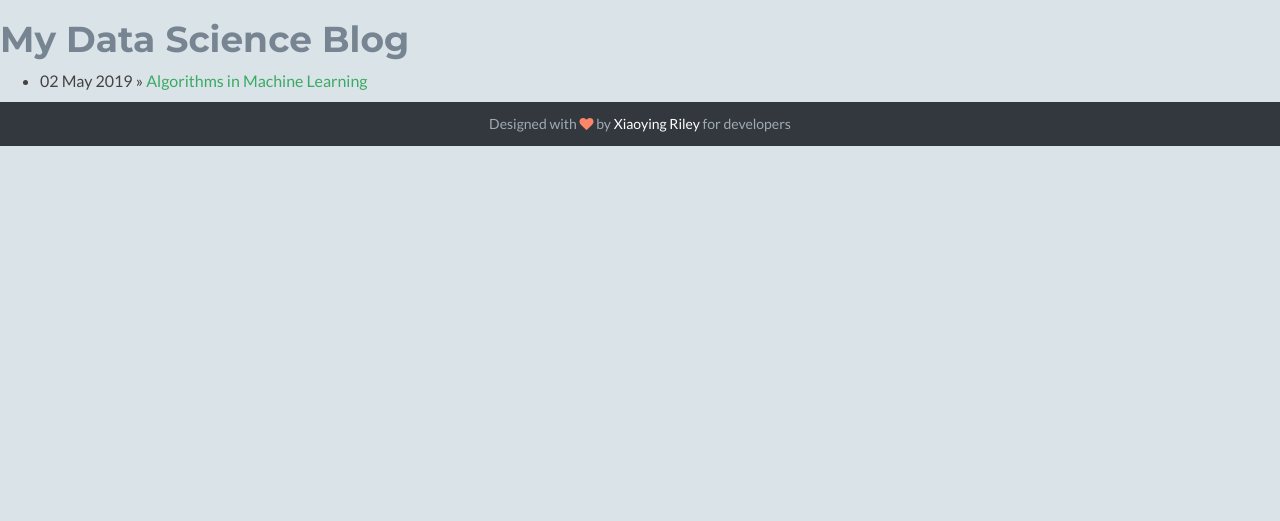
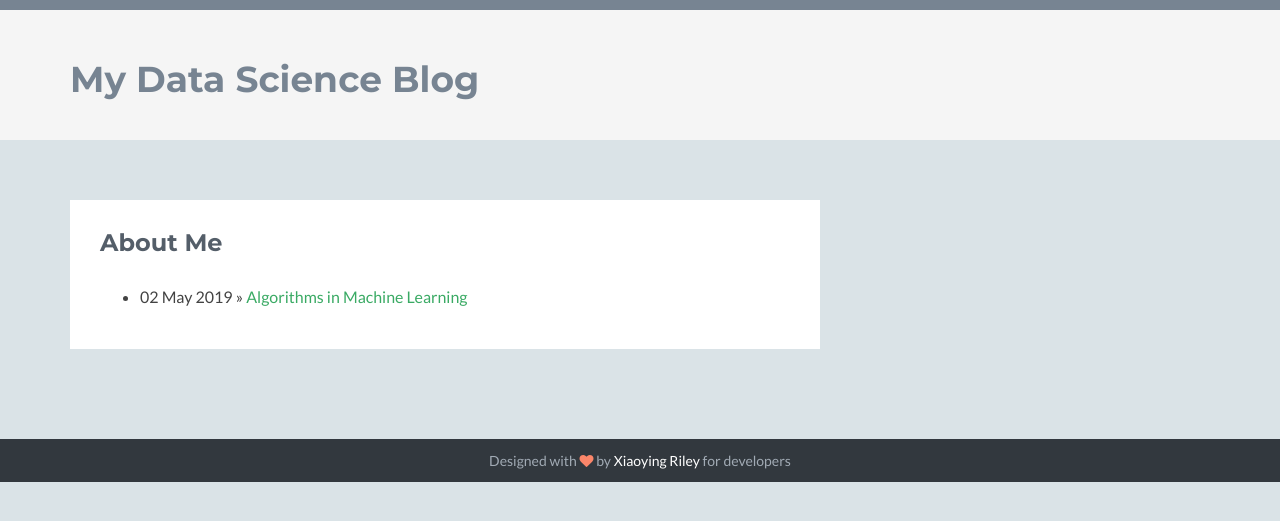
Before and after one commit to abhisheksanghai/abhisheksanghai.github.io, a Jekyll site: the page built from datascience/index.html, in a window 1280 px wide. Shown: the top 521 px of the page. Built offline with Jekyll 4.4.1, drawn with Linux system fonts in a browser that asks for light colours; nearby versions of some CDN libraries; library files that are not in the unit come from our copies.

Commit message:
Update index.html
Changing layout based on homepage

```diff
--- a/datascience/index.html
+++ b/datascience/index.html
@@ -2,10 +2,34 @@
 layout: default
 title: My Data Science Blog
 ---
+
+    <header class="header">
+        <div class="container">
+            <div class="profile-content pull-left">
                 <h1>{{ page.title }}</h1>
+            </div><!--//profile-->
+        </div><!--//container-->
+    </header><!--//header-->
+
+<div class="container sections-wrapper">
+        <div class="row">
+            <div class="primary col-md-8 col-sm-12 col-xs-12">
+                <section class="about section">
+                    <div class="section-inner">
+                        <h2 class="heading">About Me</h2>
+                        <div class="content">
+
                             <ul class="posts">
 
 	  			{% for post in site.posts %}
 	    				<li><span>{{ post.date | date_to_string }}</span> » <a href="{{ post.url }}" title="{{ post.title }}">{{ post.title }}</a></li>
 	  			{% endfor %}
+
 			    </ul>
+
+                        </div><!--//content-->
+                    </div><!--//section-inner-->
+                </section><!--//section-->
+	    </div><!--//primary-->
+   </div><!--//row-->
+</div><!--//masonry-->
```
Lines whose indentation alone changed are shown as unchanged.
